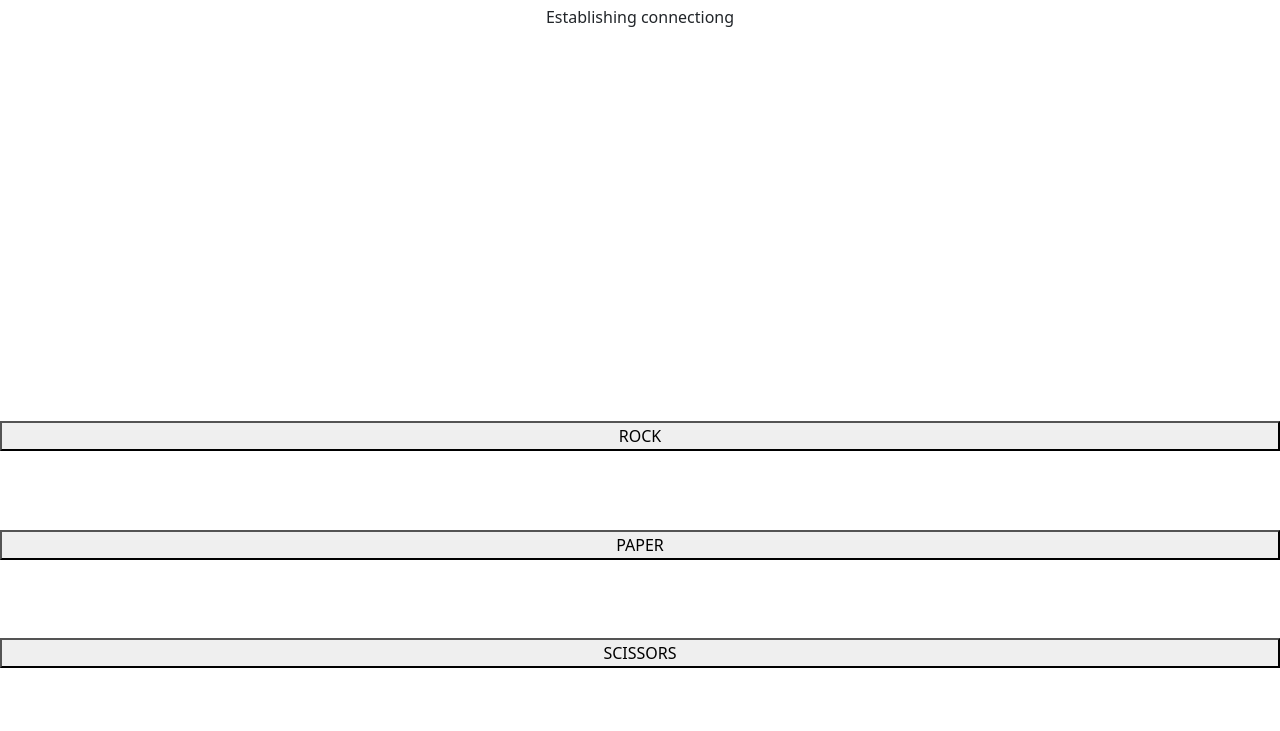
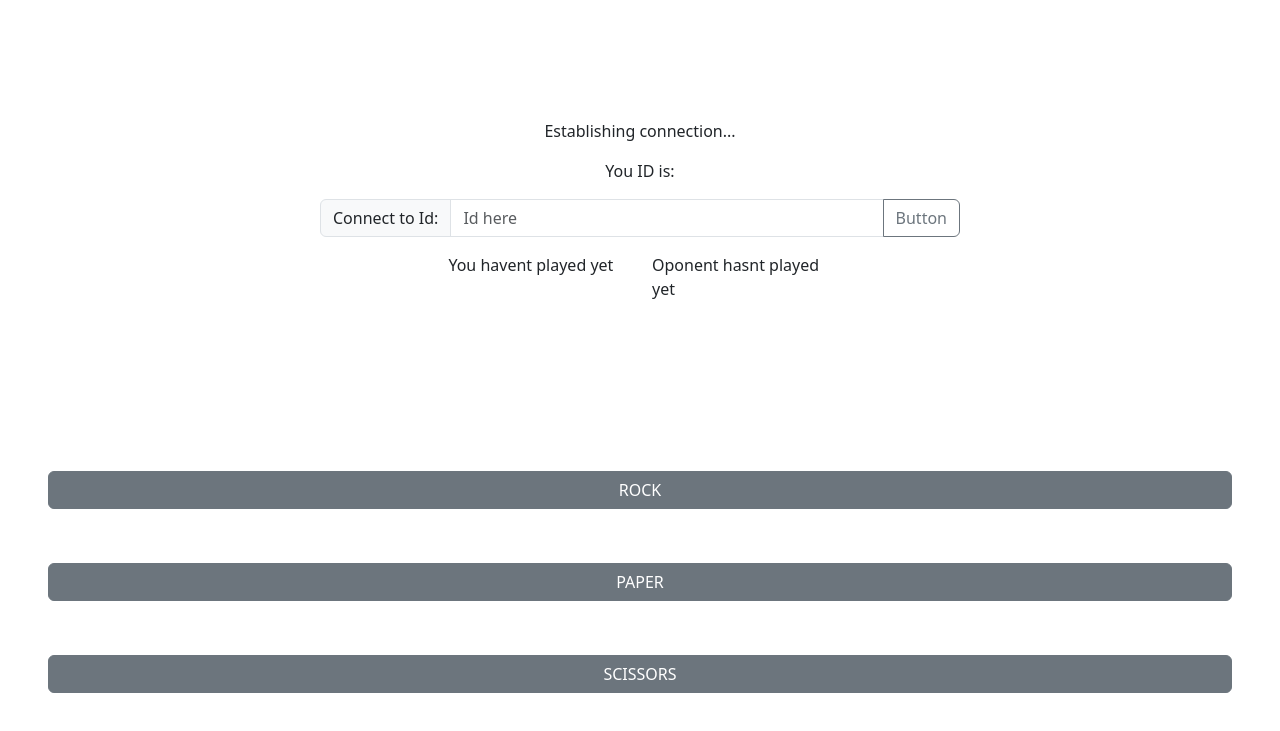
Before and after one commit to carlosganhao/JsServerlessGame-PoC, a plain HTML site: page index.html in a window 1280 px wide. Shown: the part 53-784 px from the top of the page. Drawn offline with nearby package versions, Linux system fonts and the light colour scheme.

Commit message:
Created Basic UI (#1)

```diff
--- a/index.html
+++ b/index.html
@@ -8,17 +8,27 @@
     </head>
     <body class="d-flex flex-column vh-100">
         <h1>Rock Paper Scissors</h1>
-        <div class="flex-fill m-auto">
-            <span class="align-middle">Establishing connectiong</span>
+        <div class="d-flex flex-column flex-fill justify-content-center align-items-center">
+            <span class="align-middle py-2">Establishing connection...</span>
+            <span class="align-middle py-2">You ID is: </span>
+            <div class="input-group w-50 py-2">
+                <div class="input-group-text" id="btnGroupAddon">Connect to Id:</div>
+                <input type="text" class="form-control" placeholder="Id here" aria-label="Id here" aria-describedby="btnGroupAddon">
+                <button class="btn btn-outline-secondary" type="button" id="id-Submit-Button">Button</button>
+            </div>
+            <div class="row py-2">
+                <span class="col-6 align-middle">You havent played yet</span>
+                <span class="col-6 align-middle">Oponent hasnt played yet</span>
+            </div>
         </div>
         <div class="d-flex flex-column flex-grow-1 justify-content-evenly flex-fill">
-            <button class="btn-secondary">
+            <button type="button" class="btn btn-secondary mx-5">
                 ROCK
             </button>
-            <button class="btn-secondary">
+            <button type="button" class="btn btn-secondary mx-5">
                 PAPER
             </button>
-            <button class="btn-secondary">
+            <button type="button" class="btn btn-secondary mx-5">
                 SCISSORS
             </button>
         </div>
```
